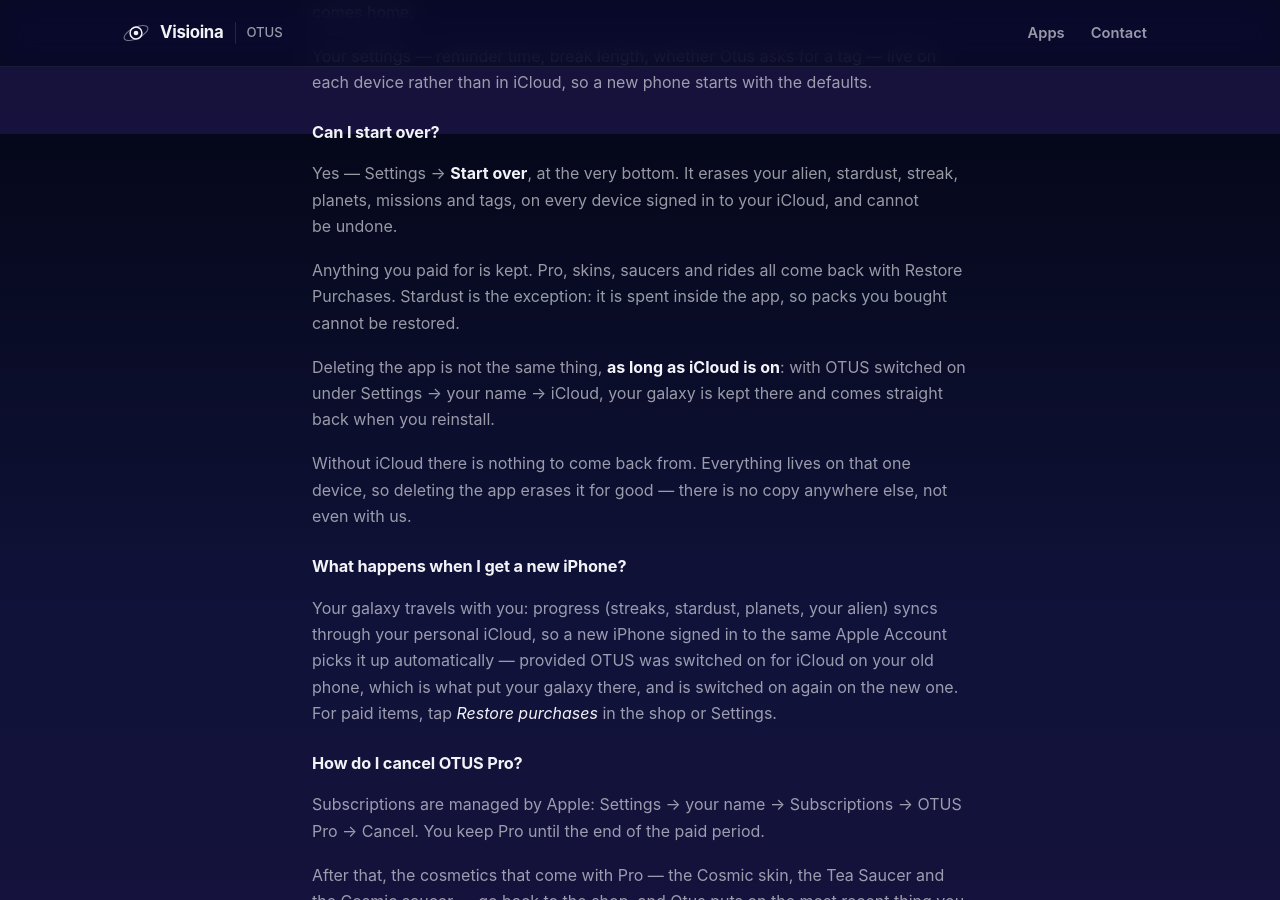
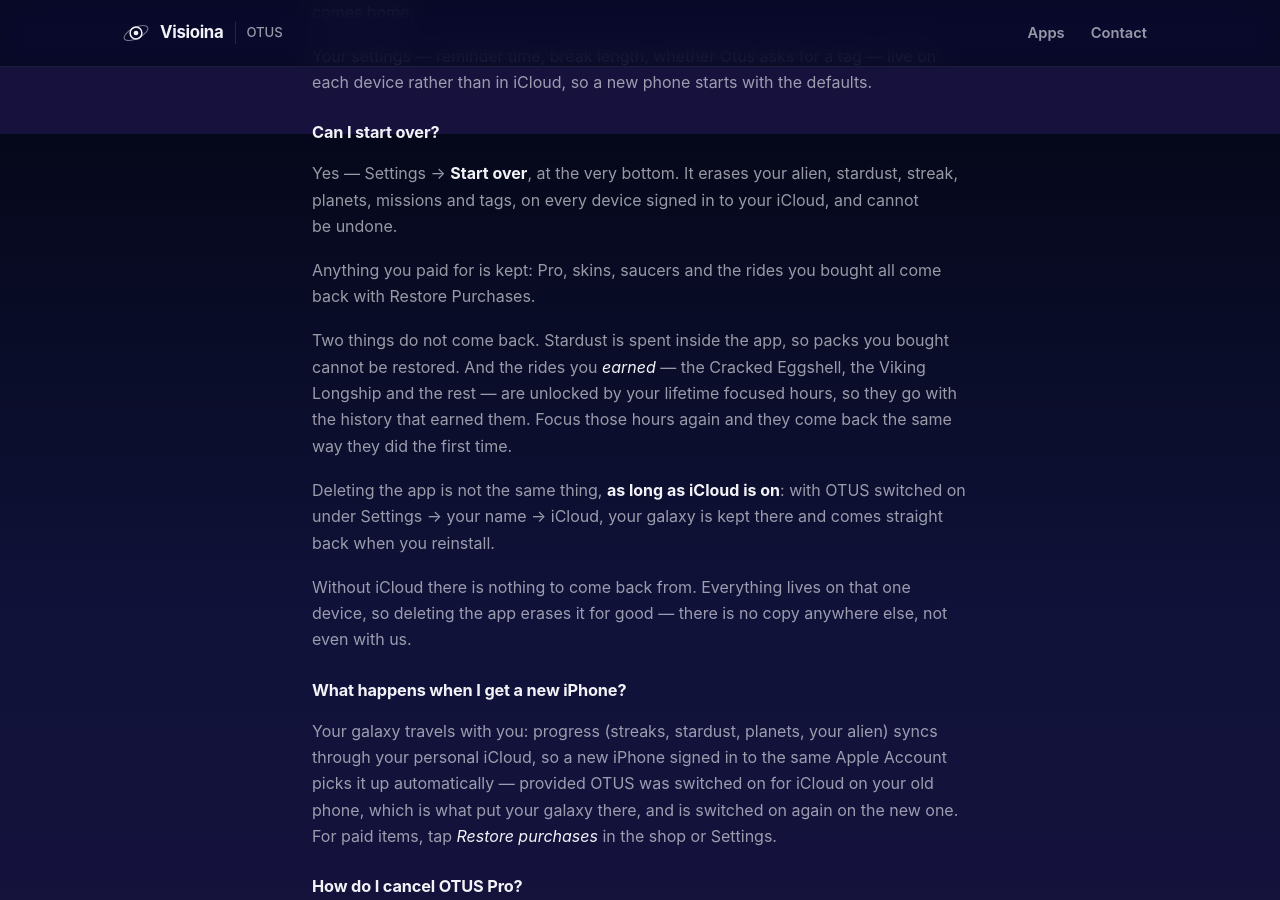
Before and after one commit to selinahti/visioinawebsite, a Jekyll site: the page built from _apps/otus/faq.md, in a window 1280 px wide and 900 px high, scrolled down 3466 px. Built offline with Jekyll 4.4.1, drawn with Linux system fonts in a browser that asks for light colours.

Commit message:
Earned rides go with the hours a reset deletes

```diff
--- a/_apps/otus/faq.md
+++ b/_apps/otus/faq.md
@@ -157,9 +157,14 @@ Yes — Settings → **Start over**, at the very bottom. It erases your alien,
 stardust, streak, planets, missions and tags, on every device signed in to your
 iCloud, and cannot be undone.
 
-Anything you paid for is kept. Pro, skins, saucers and rides all come back with
-Restore Purchases. Stardust is the exception: it is spent inside the app, so
-packs you bought cannot be restored.
+Anything you paid for is kept: Pro, skins, saucers and the rides you bought all
+come back with Restore Purchases.
+
+Two things do not come back. Stardust is spent inside the app, so packs you
+bought cannot be restored. And the rides you *earned* — the Cracked Eggshell,
+the Viking Longship and the rest — are unlocked by your lifetime focused hours,
+so they go with the history that earned them. Focus those hours again and they
+come back the same way they did the first time.
 
 Deleting the app is not the same thing, **as long as iCloud is on**: with OTUS
 switched on under Settings → your name → iCloud, your galaxy is kept there and
```
